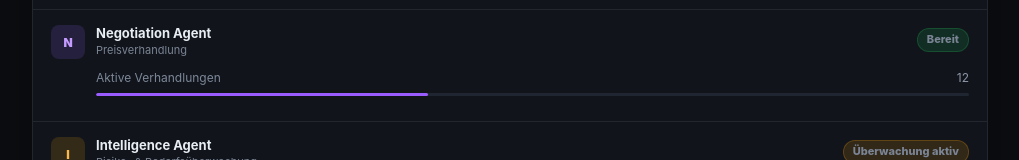
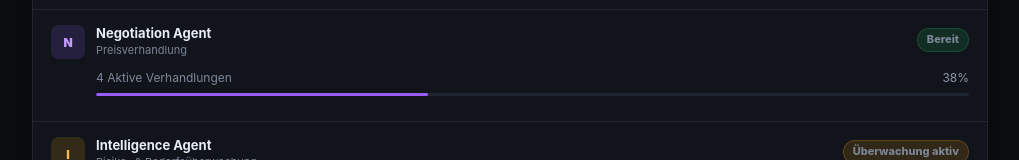
Before and after one commit to Jonasbrother299/ITP_B2B_Agent, a React (Vite) app: page /#/dashboard in a window 1280 px wide. Shown: the part 2404-2564 px from the top of the page, without its empty margins (260-1279 px from the left). Built offline with nearby package versions, Linux system fonts and the light colour scheme.

Commit message:
Fixed Negotiation Agent Field

```diff
--- a/src/pages/Dashboard.jsx
+++ b/src/pages/Dashboard.jsx
@@ -97,10 +97,10 @@ function Dashboard() {
       name: 'Negotiation Agent',
       domain: 'Preisverhandlung',
       task: 'Verhandelt innerhalb definierter Governance-Grenzen.',
-      detail: 'Aktive Verhandlungen',
+      detail: '4 Aktive Verhandlungen',
       progress: negotiationCase ? 74 : 38,
       status: negotiationCase ? 'Verhandlung läuft' : 'Bereit',
-      progressMeta: '12',
+      progressMeta: '38%',
       tone: 'purple',
       path: '/verhandlungen',
     },
```
